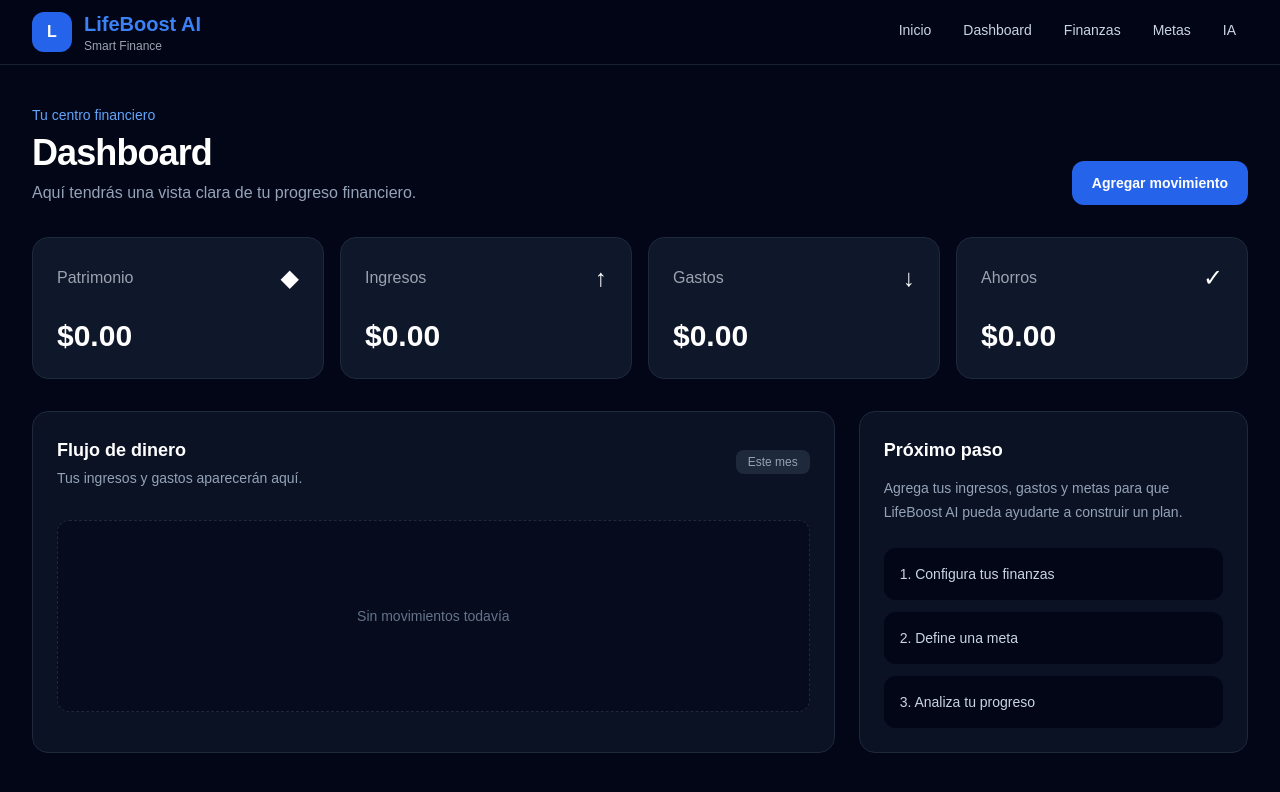
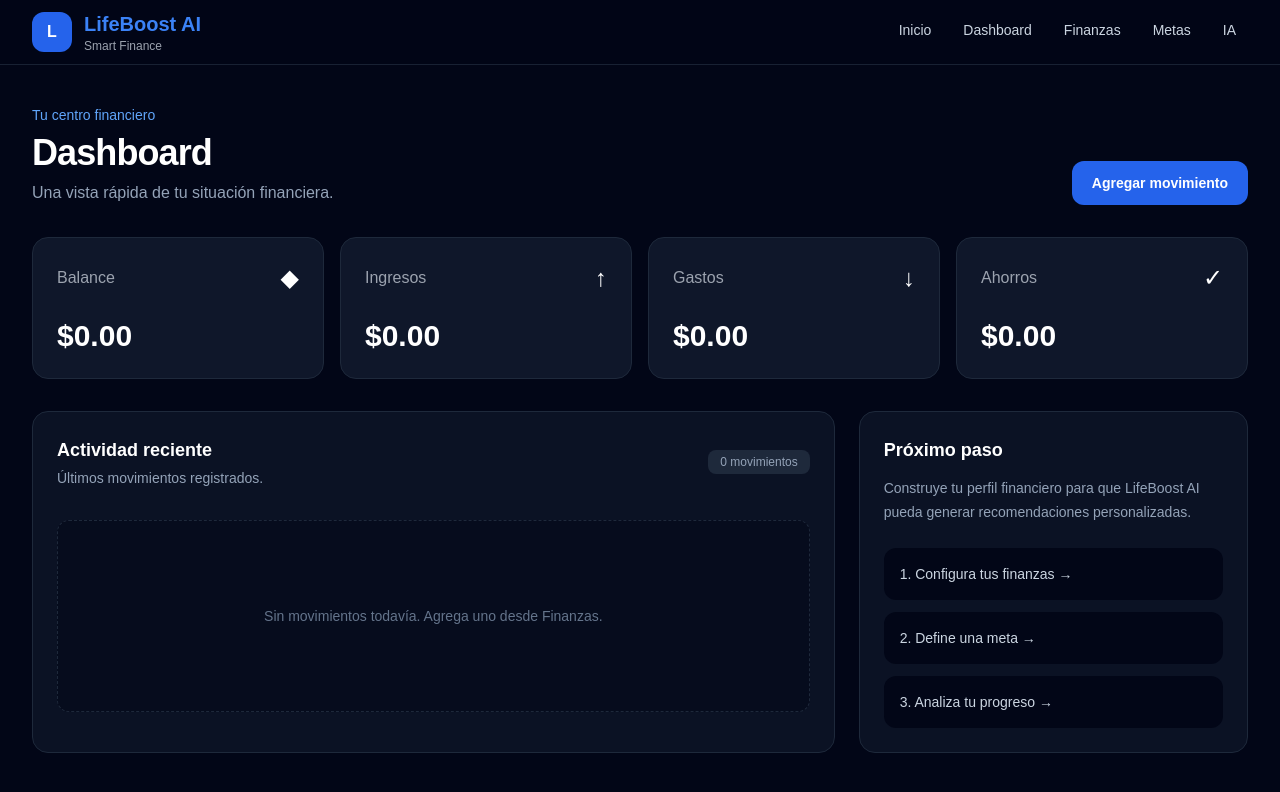
Before and after one commit to RastaGaming24-create/-LifeBoost-AI, a Next.js app: page /dashboard in a window 1280 px wide. Shown: the top 792 px of the page. Built offline with nearby package versions, Linux system fonts and the light colour scheme.

Commit message:
Connect dashboard to finance calculations

```diff
--- a/app/dashboard/page.tsx
+++ b/app/dashboard/page.tsx
@@ -1,28 +1,40 @@
+"use client";
+
 import Link from "next/link";
 import Navbar from "../../components/Navbar";
 import StatsCard from "../../components/dashboard/StatsCard";
+import { calculateTotals, Transaction } from "../../lib/finance";
+import { useEffect, useMemo, useState } from "react";
 
-const stats = [
-  { title: "Patrimonio", value: "$0.00", icon: "◆" },
-  { title: "Ingresos", value: "$0.00", icon: "↑" },
-  { title: "Gastos", value: "$0.00", icon: "↓" },
-  { title: "Ahorros", value: "$0.00", icon: "✓" },
-];
+const STORAGE_KEY = "lifeboost-transactions";
 
 export default function Dashboard() {
+  const [transactions, setTransactions] = useState<Transaction[]>([]);
+
+  useEffect(() => {
+    try {
+      const saved = localStorage.getItem(STORAGE_KEY);
+      if (saved) setTransactions(JSON.parse(saved));
+    } catch {
+      localStorage.removeItem(STORAGE_KEY);
+    }
+  }, []);
+
+  const totals = useMemo(() => calculateTotals(transactions), [transactions]);
+  const stats = [
+    { title: "Balance", value: money(totals.balance), icon: "◆" },
+    { title: "Ingresos", value: money(totals.income), icon: "↑" },
+    { title: "Gastos", value: money(totals.expenses), icon: "↓" },
+    { title: "Ahorros", value: money(Math.max(totals.balance, 0)), icon: "✓" },
+  ];
+
   return (
     <main className="min-h-screen bg-slate-950 text-white">
       <Navbar />
       <div className="mx-auto max-w-7xl px-6 py-10 lg:px-8">
         <div className="flex flex-col justify-between gap-5 sm:flex-row sm:items-end">
-          <div>
-            <p className="text-sm font-medium text-blue-400">Tu centro financiero</p>
-            <h1 className="mt-2 text-4xl font-bold tracking-tight">Dashboard</h1>
-            <p className="mt-2 max-w-2xl text-slate-400">Aquí tendrás una vista clara de tu progreso financiero.</p>
-          </div>
-          <Link href="/finances" className="rounded-xl bg-blue-600 px-5 py-3 text-center text-sm font-semibold transition hover:bg-blue-500">
-            Agregar movimiento
-          </Link>
+          <div><p className="text-sm font-medium text-blue-400">Tu centro financiero</p><h1 className="mt-2 text-4xl font-bold tracking-tight">Dashboard</h1><p className="mt-2 max-w-2xl text-slate-400">Una vista rápida de tu situación financiera.</p></div>
+          <Link href="/finances" className="rounded-xl bg-blue-600 px-5 py-3 text-center text-sm font-semibold transition hover:bg-blue-500">Agregar movimiento</Link>
         </div>
 
         <section aria-label="Resumen financiero" className="mt-8 grid gap-4 sm:grid-cols-2 lg:grid-cols-4">
@@ -31,23 +43,14 @@ export default function Dashboard() {
 
         <section className="mt-8 grid gap-6 lg:grid-cols-3">
           <div className="rounded-2xl border border-slate-800 bg-slate-900/70 p-6 lg:col-span-2">
-            <div className="flex items-center justify-between">
-              <div><h2 className="text-lg font-semibold">Flujo de dinero</h2><p className="mt-1 text-sm text-slate-400">Tus ingresos y gastos aparecerán aquí.</p></div>
-              <span className="rounded-lg bg-slate-800 px-3 py-1 text-xs text-slate-400">Este mes</span>
-            </div>
-            <div className="mt-8 flex h-48 items-center justify-center rounded-xl border border-dashed border-slate-800 bg-slate-950/50 text-sm text-slate-500">Sin movimientos todavía</div>
+            <div className="flex items-center justify-between"><div><h2 className="text-lg font-semibold">Actividad reciente</h2><p className="mt-1 text-sm text-slate-400">Últimos movimientos registrados.</p></div><span className="rounded-lg bg-slate-800 px-3 py-1 text-xs text-slate-400">{transactions.length} movimientos</span></div>
+            {transactions.length === 0 ? <div className="mt-8 flex h-48 items-center justify-center rounded-xl border border-dashed border-slate-800 bg-slate-950/50 text-sm text-slate-500">Sin movimientos todavía. Agrega uno desde Finanzas.</div> : <div className="mt-5 space-y-3">{transactions.slice(0, 6).map((t) => <div key={t.id} className="flex items-center justify-between rounded-xl border border-slate-800 bg-slate-950/60 p-4"><div><p className="font-medium">{t.description}</p><p className="text-xs text-slate-500">{t.category}</p></div><span className={t.type === "income" ? "font-semibold text-emerald-400" : "font-semibold text-red-400"}>{t.type === "income" ? "+" : "-"}{money(t.amount)}</span></div>)}</div>}
           </div>
-          <div className="rounded-2xl border border-slate-800 bg-slate-900/70 p-6">
-            <h2 className="text-lg font-semibold">Próximo paso</h2>
-            <p className="mt-3 text-sm leading-6 text-slate-400">Agrega tus ingresos, gastos y metas para que LifeBoost AI pueda ayudarte a construir un plan.</p>
-            <div className="mt-6 space-y-3 text-sm">
-              <div className="rounded-xl bg-slate-950 p-4 text-slate-300">1. Configura tus finanzas</div>
-              <div className="rounded-xl bg-slate-950 p-4 text-slate-300">2. Define una meta</div>
-              <div className="rounded-xl bg-slate-950 p-4 text-slate-300">3. Analiza tu progreso</div>
-            </div>
-          </div>
+          <div className="rounded-2xl border border-slate-800 bg-slate-900/70 p-6"><h2 className="text-lg font-semibold">Próximo paso</h2><p className="mt-3 text-sm leading-6 text-slate-400">Construye tu perfil financiero para que LifeBoost AI pueda generar recomendaciones personalizadas.</p><div className="mt-6 space-y-3 text-sm"><Link href="/finances" className="block rounded-xl bg-slate-950 p-4 text-slate-300 hover:bg-slate-800">1. Configura tus finanzas →</Link><Link href="/goals" className="block rounded-xl bg-slate-950 p-4 text-slate-300 hover:bg-slate-800">2. Define una meta →</Link><Link href="/ai" className="block rounded-xl bg-slate-950 p-4 text-slate-300 hover:bg-slate-800">3. Analiza tu progreso →</Link></div></div>
         </section>
       </div>
     </main>
   );
 }
+
+function money(value: number) { return `$${value.toFixed(2)}`; }
```
